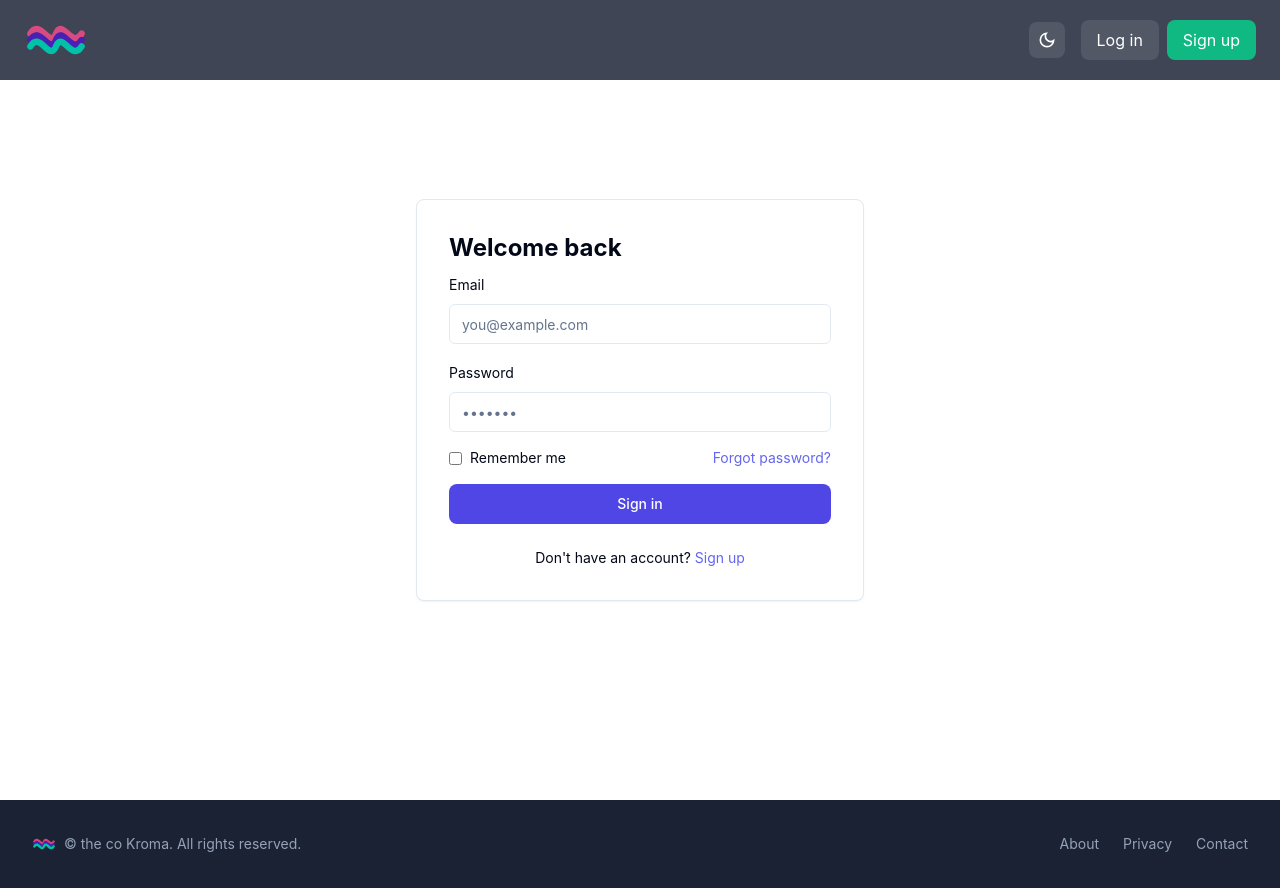
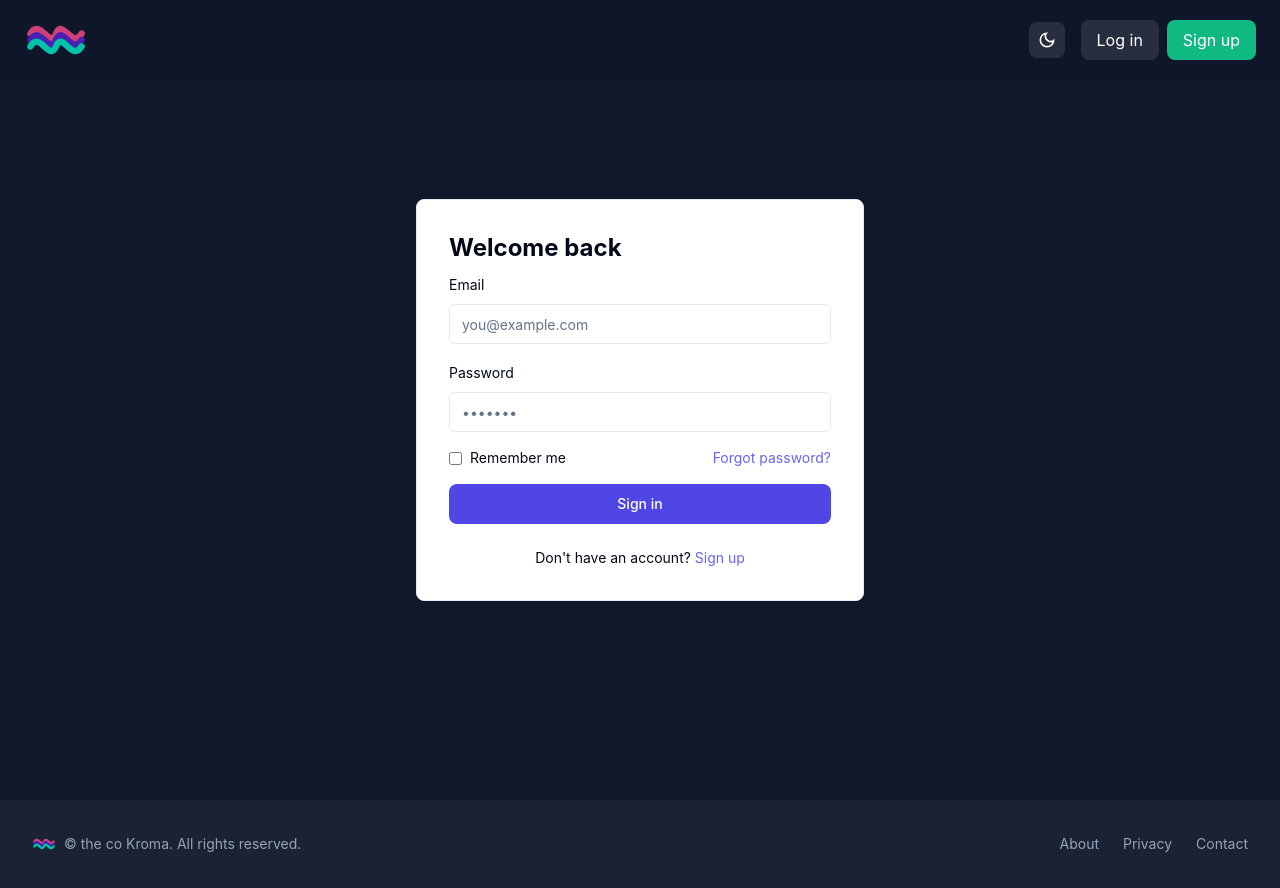
Before and after one commit to SalahHaddara/kroma-app, a React (Vite) app: page /login in a window 1280 px wide. Built offline with nearby package versions, Linux system fonts and the light colour scheme.

Commit message:
Update the outer div to support theme:

```diff
--- a/src/pages/AuthPage.tsx
+++ b/src/pages/AuthPage.tsx
@@ -1,8 +1,10 @@
-import React, {useState} from 'react';
+import React, {useContext, useState} from 'react';
 import {useNavigate} from "react-router-dom";
 import {Card} from '@/components/ui/card';
 import {Input} from '@/components/ui/input';
 import {Button} from '@/components/ui/button';
+import {ThemeContext} from '@/services/contexts/ThemeContext';
+
 
 interface AuthPageProps {
     isLogin: boolean;
@@ -17,6 +19,7 @@ interface AuthFormData {
 
 const AuthPage: React.FC<AuthPageProps> = ({isLogin}) => {
     const navigate = useNavigate();
+    const {theme} = useContext(ThemeContext);
 
     const [formData, setFormData] = useState<AuthFormData>({
         email: '',
@@ -43,7 +46,9 @@ const AuthPage: React.FC<AuthPageProps> = ({isLogin}) => {
     };
 
     return (
-        <div className="min-h-screen flex items-center justify-center p-4">
+        <div className={`min-h-screen flex items-center justify-center p-4 transition-colors duration-300 ${
+            theme === 'dark' ? 'bg-slate-900' : 'bg-slate-50'
+        }`}>
             <Card className="w-full max-w-md p-8">
                 <h2 className="text-2xl font-bold mb-2">
                     {isLogin ? 'Welcome back' : 'Create account'}
```
